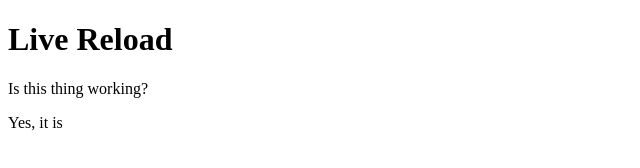
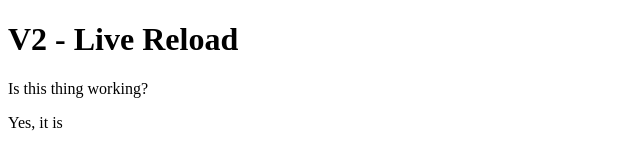
Before and after one commit to boykininteractive/example-repo, a plain HTML site: page index.html in a window 1280 px wide. Shown: the whole page, without its empty margins (0-640 px from the left). Drawn offline with Linux system fonts and the light colour scheme.

Commit message:
move to V2

```diff
--- a/index.html
+++ b/index.html
@@ -4,10 +4,10 @@
     <meta charset="UTF-8">
     <meta name="viewport" content="width=device-width, initial-scale=1.0">
     <meta http-equiv="X-UA-Compatible" content="ie=edge">
-    <title>Document</title>
+    <title>V2 - Document</title>
 </head>
 <body>
-    <h1>Live Reload</h1>
+    <h1>V2 - Live Reload</h1>
     <p>Is this thing working?</p>
     <p>Yes, it is</p>
 </body>
```
Also changed, not shown: about.html (+2 -2 lines).
